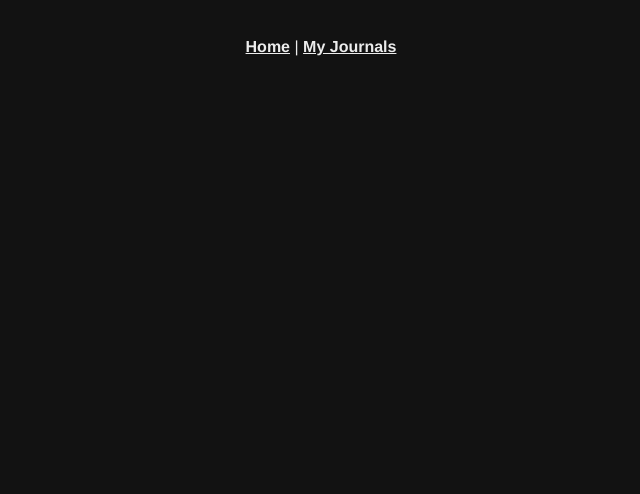
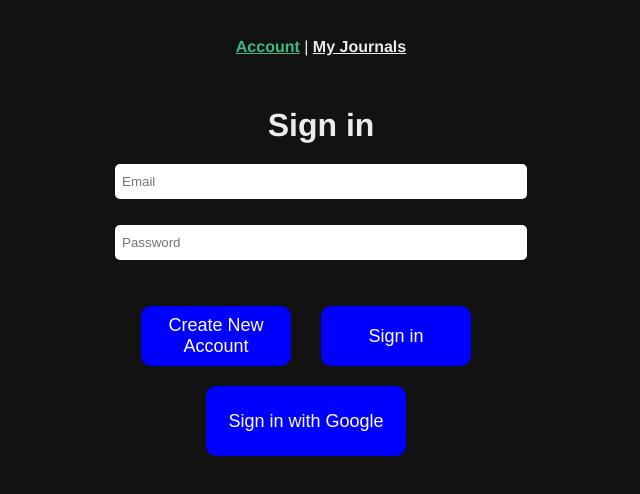
Before and after one commit to Alexloucy/vue-bookkeeping-app, a Vue app: page /Account in a window 1280 px wide. Before the commit this address had no page. Shown: the top 494 px of the page, without its empty margins (319-959 px from the left). Built offline with nearby package versions, Linux system fonts and the light colour scheme; no server answers.

Commit message:
bug fix, order by started
Fixed unable to create journal when the list is empty.

Fixed html collection showing in item field.

```diff
--- a/src/App.vue
+++ b/src/App.vue
@@ -1,10 +1,18 @@
 <template>
   <nav>
-    <router-link to="/">Home</router-link> |
+    <router-link to="/Account">Account</router-link> |
     <router-link to="/Journal">My Journals</router-link>
   </nav>
   <router-view />
 </template>
+
+<script>
+import { auth } from './firebase/firebaseInit';
+
+export default {
+  methods: {},
+};
+</script>
 
 <style>
 #app {
--- a/src/components/JournalForm.vue
+++ b/src/components/JournalForm.vue
@@ -63,9 +63,9 @@ export default {
 
   data() {
     return {
-      item,
-      amount,
-      date,
+      item: null,
+      amount: null,
+      date: null,
       id: null,
     };
   },
--- a/src/main.js
+++ b/src/main.js
@@ -2,24 +2,4 @@ import { createApp } from 'vue';
 import App from './App.vue';
 import router from './router';
 
-// Import the functions you need from the SDKs you need
-import { initializeApp } from 'firebase/app';
-import { getFirestore } from 'firebase/firestore';
-// TODO: Add SDKs for Firebase products that you want to use
-// https://firebase.google.com/docs/web/setup#available-libraries
-
-// Your web app's Firebase configuration
-const firebaseConfig = {
-  apiKey: 'AIzaSyA2jn5IuDN1Kv6QEYrRy6CAMXY4OpdVl3c',
-  authDomain: 'vue-bookkeeping-62472.firebaseapp.com',
-  projectId: 'vue-bookkeeping-62472',
-  storageBucket: 'vue-bookkeeping-62472.appspot.com',
-  messagingSenderId: '636792881384',
-  appId: '1:636792881384:web:8e68fdde65bf2e7cd1895d',
-};
-
-// Initialize Firebase
-const app = initializeApp(firebaseConfig);
-const db = getFirestore(app);
-export { db };
 createApp(App).use(router).mount('#app');
--- a/src/router/index.js
+++ b/src/router/index.js
@@ -1,7 +1,8 @@
 import { createRouter, createWebHistory, useRouter } from 'vue-router';
-import { getAuth, onAuthStateChanged } from 'firebase/auth';
 import HomeView from '../views/HomeView.vue';
 import JournalView from '../views/JournalView.vue';
+import AccountView from '../views/AccountView.vue';
+import { auth } from '../firebase/firebaseInit';
 
 const routes = [
   {
@@ -17,7 +18,17 @@ const routes = [
       requiresAuth: true,
     },
   },
+  {
+    path: '/Account',
+    name: 'account',
+    component: AccountView,
+  },
 ];
+
+const router = createRouter({
+  history: createWebHistory(process.env.BASE_URL),
+  routes,
+});
 
 // const getCurrentuser = () => {
 //   return new Promise((resolve, reject) => {
@@ -33,7 +44,7 @@ const routes = [
 // };
 
 // router.beforeEach(async (to, from, next) => {
-//   if (to.matched.some((record) => record.meta.requiresAuth)) {
+//   if (to.matched.some((record) => record.meta.requiresAuth) &&  !auth.currentUser) {
 //     if (await getCurrentuser()) {
 //       next();
 //     } else {
@@ -44,6 +55,23 @@ const routes = [
 //     next();
 //   }
 // });
+
+router.beforeEach((to, from, next) => {
+  if (to.path === '/' && auth.currentUser) {
+    next('/Journal');
+    return;
+  }
+
+  if (
+    to.matched.some((record) => record.meta.requiresAuth) &&
+    !auth.currentUser
+  ) {
+    next('/Account');
+    return;
+  }
+
+  next();
+});
 
 // router.beforeEach(async (to, from) => {
 //   if (
@@ -57,9 +85,4 @@ const routes = [
 //   }
 // });
 
-const router = createRouter({
-  history: createWebHistory(process.env.BASE_URL),
-  routes,
-});
-
 export default router;
--- /dev/null
+++ b/src/views/AccountView.vue
@@ -0,0 +1,173 @@
+<template lang="">
+  <div v-if="isLoggedIn"><button @click="signOut">Sign Out</button></div>
+  <div v-else>
+    <div v-if="!pageRegister">
+      <h1 class="heading">Sign in</h1>
+      <p>
+        <input
+          class="inputField"
+          type="text"
+          placeholder="Email"
+          v-model="email"
+        />
+      </p>
+      <p>
+        <input
+          class="inputField"
+          type="password"
+          placeholder="Password"
+          v-model="password"
+        />
+      </p>
+      <div id="buttonRow">
+        <button class="buttonAuth" @click="switchPage">
+          Create New Account
+        </button>
+        <button class="buttonAuth" @click="signIn">Sign in</button>
+      </div>
+      <button id="googleSignIn" @click="googleSignIn">
+        Sign in with Google
+      </button>
+    </div>
+    <div v-else>
+      <h1 class="heading">Register</h1>
+      <p>
+        <input
+          class="inputField"
+          type="text"
+          placeholder="Email"
+          v-model="email"
+        />
+      </p>
+      <p>
+        <input
+          class="inputField"
+          type="password"
+          placeholder="Password"
+          v-model="password"
+        />
+      </p>
+      <div id="buttonRow">
+        <button class="buttonAuth" @click="switchPage">Sign in</button>
+        <button class="buttonAuth" @click="register">Register</button>
+      </div>
+      <button id="googleSignIn" @click="googleSignIn">
+        Sign in with Google
+      </button>
+    </div>
+  </div>
+</template>
+<script>
+import { ref } from 'vue';
+import {
+  getAuth,
+  signInWithEmailAndPassword,
+  createUserWithEmailAndPassword,
+  onAuthStateChanged,
+  signOut,
+  GoogleAuthProvider,
+  signInWithPopup,
+} from 'firebase/auth';
+import { useRouter } from 'vue-router';
+import router from '@/router';
+
+export default {
+  data() {
+    return {
+      email: null,
+      password: null,
+      pageRegister: false,
+      auth: null,
+      isLoggedIn: false,
+    };
+  },
+  methods: {
+    signIn() {
+      const auth = getAuth();
+      signInWithEmailAndPassword(auth, this.email, this.password)
+        .then((data) => {
+          console.log('successfully signed in!');
+          console.log(auth.currentUser);
+          router.push('/Journal');
+        })
+        .catch((error) => {
+          console.log(error.code);
+          alert(error.message);
+        });
+    },
+    register() {
+      const auth = getAuth();
+      createUserWithEmailAndPassword(auth, this.email, this.password)
+        .then((data) => {
+          console.log('successfully signed in!');
+          console.log(auth.currentUser);
+          router.push('/Journal');
+        })
+        .catch((error) => {
+          console.log(error.code);
+          alert(error.message);
+        });
+    },
+    switchPage() {
+      this.pageRegister = !this.pageRegister;
+    },
+    googleSignIn() {
+      const auth = getAuth();
+      const provider = new GoogleAuthProvider();
+      signInWithPopup(auth, provider)
+        .then((data) => {
+          router.push('/');
+        })
+        .catch((error) => {
+          console.log(error.code);
+          alert(error.message);
+        });
+    },
+    signOut() {
+      const auth = getAuth();
+      signOut(auth);
+    },
+  },
+  mounted() {
+    let auth = getAuth();
+    onAuthStateChanged(auth, (user) => {
+      if (user) {
+        this.isLoggedIn = true;
+      } else {
+        this.isLoggedIn = false;
+      }
+    });
+  },
+};
+</script>
+<style>
+.inputField {
+  width: 400px;
+  height: 25px;
+  padding: 5px;
+  padding-left: 7px;
+  margin-bottom: 10px;
+  border-radius: 5px;
+  border-style: none;
+}
+.inputField:focus {
+  outline-style: solid;
+  outline-color: #7f55e0;
+  outline-width: 3px;
+  box-shadow: none;
+  -moz-box-shadow: none;
+  -webkit-box-shadow: none;
+}
+.buttonAuth {
+  width: 150px;
+  height: 60px;
+  font-size: 18px;
+  padding: 5px;
+}
+#googleSignIn {
+  width: 200px;
+  height: 70px;
+  font-size: 18px;
+  padding: 5px;
+}
+</style>
--- a/src/views/HomeView.vue
+++ b/src/views/HomeView.vue
@@ -1,109 +1,11 @@
-<template lang="">
-  <div v-if="isLoggedIn"><button @click="signOut">Sign Out</button></div>
-  <div v-else>
-    <div v-if="!pageRegister">
-      <h1 class="heading">Sign in</h1>
-      <p><input type="text" placeholder="Email" v-model="email" /></p>
-      <p><input type="password" placeholder="Password" v-model="password" /></p>
-      <div id="buttonRow">
-        <button @click="signIn">Sign in</button>
-        <button @click="switchPage">Create New Account</button>
-      </div>
-      <button @click="googleSignIn">Sign in with Google</button>
-    </div>
-    <div v-else>
-      <h1 class="heading">Register</h1>
-      <p><input type="text" placeholder="Email" v-model="email" /></p>
-      <p><input type="password" placeholder="Password" v-model="password" /></p>
-      <div id="buttonRow">
-        <button @click="register">Register</button>
-        <button @click="switchPage">Sign in</button>
-      </div>
-      <button @click="googleSignIn">Sign in with Google</button>
-    </div>
+<template>
+  <div>
+    <h1>Welcome to the Vue Bookkeeping App</h1>
+    <h1>Please sign in to continue</h1>
+    <router-link to="/Account" tag="button">Sign In</router-link> |
   </div>
 </template>
-<script>
-import { ref } from 'vue';
-import {
-  getAuth,
-  signInWithEmailAndPassword,
-  createUserWithEmailAndPassword,
-  onAuthStateChanged,
-  signOut,
-  GoogleAuthProvider,
-  signInWithPopup,
-} from 'firebase/auth';
-import { useRouter } from 'vue-router';
-import router from '@/router';
 
-export default {
-  data() {
-    return {
-      email: null,
-      password: null,
-      pageRegister: false,
-      auth: null,
-      isLoggedIn: false,
-    };
-  },
-  methods: {
-    signIn() {
-      const auth = getAuth();
-      createUserWithEmailAndPassword(auth, this.email, this.password)
-        .then((data) => {
-          console.log('successfully signed in!');
-          console.log(auth.currentUser);
-          router.push('/');
-        })
-        .catch((error) => {
-          console.log(error.code);
-          alert(error.message);
-        });
-    },
-    register() {
-      const auth = getAuth();
-      signInWithEmailAndPassword(auth, this.email, this.password)
-        .then((data) => {
-          console.log('successfully signed in!');
-          console.log(auth.currentUser);
-          router.push('/');
-        })
-        .catch((error) => {
-          console.log(error.code);
-          alert(error.message);
-        });
-    },
-    switchPage() {
-      this.pageRegister = !this.pageRegister;
-    },
-    googleSignIn() {
-      const auth = getAuth();
-      const provider = new GoogleAuthProvider();
-      signInWithPopup(auth, provider)
-        .then((data) => {
-          router.push('/');
-        })
-        .catch((error) => {
-          console.log(error.code);
-          alert(error.message);
-        });
-    },
-    signOut() {
-      const auth = getAuth();
-      signOut(auth);
-    },
-  },
-  mounted() {
-    let auth = getAuth();
-    onAuthStateChanged(auth, (user) => {
-      if (user) {
-        this.isLoggedIn = true;
-      } else {
-        this.isLoggedIn = false;
-      }
-    });
-  },
-};
-</script>
-<style lang=""></style>
+<script setup></script>
+
+<style lang="scss" scoped></style>
--- a/src/views/JournalView.vue
+++ b/src/views/JournalView.vue
@@ -31,10 +31,14 @@
           <span id="amount">Amount</span>
           <span id="date">Date</span>
           <div id="buttons">
-            <button class="listButton" id="sort" type="button" @click="sort">
-              <span class="material-symbols-outlined"> expand_more </span>Sort
-              By
-            </button>
+            <select name="Sort By" id="sort">
+              <option value="dateAsc">Date Ascending</option>
+              <option value="dateDes">Date Descending</option>
+              <option value="amountAsc">Amount Acending</option>
+              <option value="amountDes">Amount Descending</option>
+              <option value="dateAsc">Date Ascending</option>
+              <option value="dateDes">Date Descending</option>
+            </select>
           </div>
         </div>
         <div class="journal" v-for="(entry, i) in journalList" :key="i">
@@ -77,8 +81,11 @@ import {
   setDoc,
   doc,
   deleteDoc,
+  where,
+  query,
+  orderBy,
 } from 'firebase/firestore';
-import { db } from '../main.js';
+import { db } from '../firebase/firebaseInit.js';
 
 export default {
   name: 'JournalView',
@@ -92,6 +99,10 @@ export default {
       isEdit: false,
       currentEntry: {},
       currentKey: Number,
+      id: null,
+      item: null,
+      amount: null,
+      date: null,
     };
   },
   methods: {
```
Also changed, not shown: src/firebase/firebaseInit.js (+20 -17 lines), 1 other file (tests, documents, lock files or other folders).
